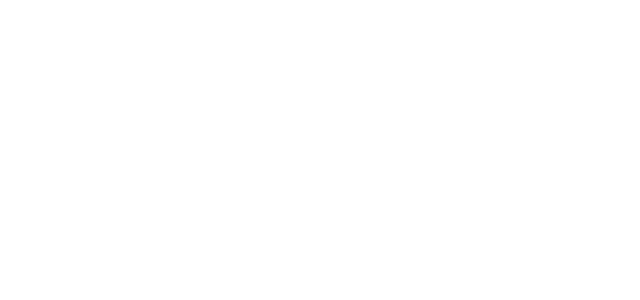
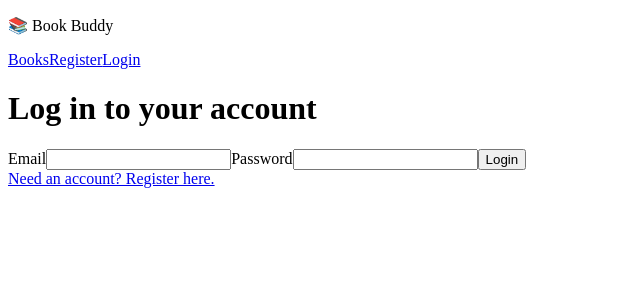
Before and after one commit to AirJordan88/book-buddy, a React app: page /login in a window 1280 px wide. Before the commit this address had no page. Shown: the top 300 px of the page, without its empty margins (0-640 px from the left). Built offline with nearby package versions, Linux system fonts and the light colour scheme; the HTML template or start-up script is replaced by a standard one.

Commit message:
feat: Login

```diff
--- a/src/App.jsx
+++ b/src/App.jsx
@@ -3,6 +3,7 @@
 import Layout from "./catalognav/Layout";
 import BookDetailPage from "./Book_Details/BookDetailPage";
 import Register from "./auth/Register";
+import Login from "./auth/Login";
 
 function App() {
   return (
@@ -12,6 +13,7 @@
 
         <Route path="/books" element={<BookDetailPage />} />
         <Route path="/register" element={<Register />} />
+        <Route path="/login" element={<Login />} />
       </Route>
     </Routes>
   );
--- /dev/null
+++ b/src/auth/Login.jsx
@@ -0,0 +1,56 @@
+import { useState } from "react";
+import { useAuth } from "./AuthContext";
+import { Link, useNavigate } from "react-router-dom";
+
+export default function Login() {
+  /** access login function from AuthContext */
+  const { login } = useAuth();
+
+  /** holds an error message */
+  const [error, setError] = useState(null);
+
+  const navigate = useNavigate();
+
+  /** handles form submission and login logic */
+  const handleLogin = async (formData) => {
+    setError(null);
+
+    /** get form values */
+    const email = formData.get("email");
+    const password = formData.get("password");
+
+    try {
+      await login({ email, password });
+      navigate("/account"); /** redirect a user after sucessful login */
+    } catch (error) {
+      setError(error.message);
+    }
+  };
+
+  return (
+    <>
+      <h1>Log in to your account</h1>
+
+      <form
+        onSubmit={(e) => {
+          e.preventDefault();
+          handleLogin(new FormData(e.target));
+        }}
+      >
+        <label>
+          Email
+          <input type="email" name="email" required />
+        </label>
+
+        <label>
+          Password
+          <input type="password" name="password" required />
+        </label>
+
+        <button type="submit">Login</button>
+        {error && <p role="alert">{error}</p>}
+      </form>
+      <Link to="/register">Need an account? Register here. </Link>
+    </>
+  );
+}
```
